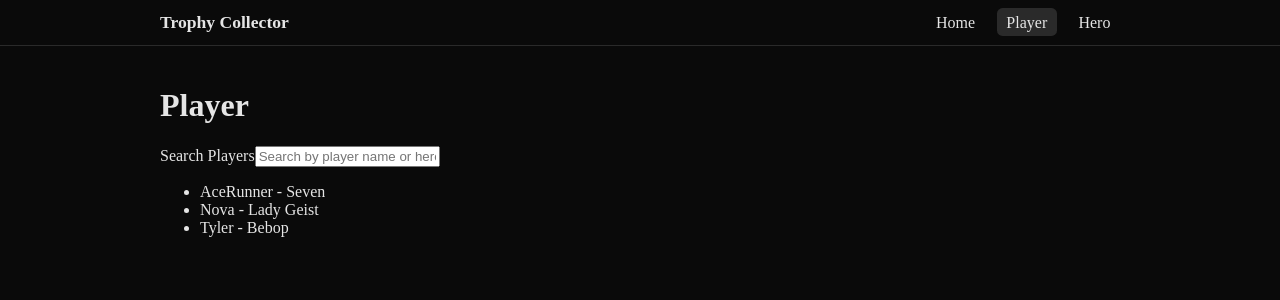
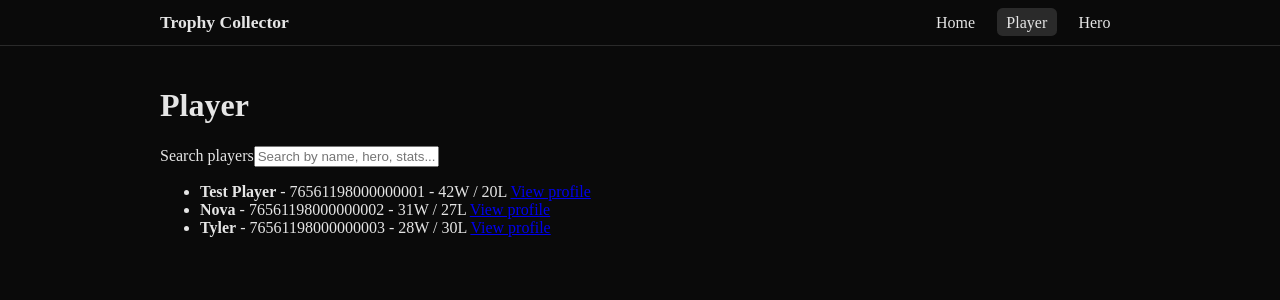
Before and after one commit to JustJoeYo/trophy-collector, a React (Vite) app in the folder frontend/: page /player in a window 1280 px wide. Shown: the top 300 px of the page. Built offline with nearby package versions, Linux system fonts and the light colour scheme.

Commit message:
improved search function and player dataset to include wanted points

```diff
--- a/frontend/src/components/PlayerSearch.tsx
+++ b/frontend/src/components/PlayerSearch.tsx
@@ -1,51 +1,120 @@
 import {useMemo, useState } from 'react'
+import { Link } from 'react-router-dom'
+
+type HeroStat = {
+    name: string
+    wins: number
+    losses: number
+}
+
+type MatchStat = {
+    hero: string
+    outcome: 'Win' | 'Loss'
+    kills: number
+    deaths: number
+    assists: number
+}
+
 
 export type Player = {
     id: string
+    steamID: string
     name: string
-    hero: string
+    wins: number
+    losses: number
+    heroes: HeroStat[]
+    matches: MatchStat[]
 }
 
-//Sample set for testing before calling backend API. Not sure if we want to keep id field as string or use steamID, or something similar.
+const SAMPLE_PLAYERS: Player[] = [
+    {
+        id: '1',
+        steamID: '76561198000000001',
+        name: 'Test Player',
+        wins: 42,
+        losses: 20,
+        heroes: [
+            { name: 'Infernus', wins: 10, losses: 4 },
+            { name: 'McGinnis', wins: 8, losses: 6 },
+        ],
+        matches: [
+            { hero: 'Infernus', outcome: 'Win', kills: 15, deaths: 5, assists: 8 },
+            { hero: 'McGinnis', outcome: 'Loss', kills: 5, deaths: 9, assists: 11 },
+        ],
+    },
+    {
 
-const SAMPLE_PLAYERS: Player[] = [
-    { id: '1', name: 'AceRunner', hero: 'Seven' },
-    { id: '2', name: "Nova", hero: 'Lady Geist' },
-    { id: '3', name: "Tyler", hero: 'Bebop' },
+        id: '2',
+        steamID: '76561198000000002',
+        name: 'Nova',
+        wins: 31,
+        losses: 27,
+        heroes: [{ name: 'Seven', wins: 14, losses: 9 }],
+        matches: [{ hero: 'Seven', outcome: 'Win', kills: 10, deaths: 4, assists: 7 }],
+    },
+    {
+        id: '3',
+        steamID: '76561198000000003',
+        name: 'Tyler',
+        wins: 28,
+        losses: 30,
+        heroes: [{ name: 'Bebop', wins: 11, losses: 12 }],
+        matches: [{ hero: 'Bebop', outcome: 'Loss', kills: 6, deaths: 8, assists: 5 }],
+    },
 ]
+
+function PlayerMatchesQuery(player: Player, query: string) {
+    const normalizedQuery = query.toLowerCase()
+
+    if (!normalizedQuery) {
+        return true
+    }
+
+    const searchableText = [
+        player.id,
+        player.steamID,
+        player.name,
+        String(player.wins),
+        String(player.losses),
+        ...player.heroes.flatMap((hero) => [hero.name, String(hero.wins), String(hero.losses)]),
+        ...player.matches.flatMap((match) => [
+            match.hero,
+            match.outcome,
+            String(match.kills),
+            String(match.deaths),
+            String(match.assists),
+        ]),
+    ]
+        .join(' ')
+        .toLowerCase()
+
+return searchableText.includes(normalizedQuery)
+}
 
 export default function PlayerSearch() {
     const [query, setQuery] = useState('')
 
     const filteredPlayers = useMemo(() => {
-        const normalizedQuery = query.trim().toLowerCase()
-
-        if (!normalizedQuery) {
-            return SAMPLE_PLAYERS
-        }
-
-        return SAMPLE_PLAYERS.filter((player) => {
-            const searchableText = `${player.name} ${player.hero}`.toLowerCase()
-            return searchableText.includes(normalizedQuery)
-        })
-
+        return SAMPLE_PLAYERS.filter((player) => PlayerMatchesQuery(player, query))
     }, [query])
 
     return (
         <section>
-            <label htmlFor="player-search">Search Players</label>
+            <label htmlFor="player-search">Search players</label>
             <input
                 id="player-search"
                 type="text"
                 value={query}
                 onChange={(event) => setQuery(event.target.value)}
-                placeholder="Search by player name or hero"
+                placeholder="Search by name, hero, stats..."
             />
 
             <ul>
                 {filteredPlayers.map((player) => (
                     <li key={player.id}>
-                        {player.name} - {player.hero}
+                        <strong>{player.name}</strong> - {player.steamID} - {player.wins}W / {player.losses}L
+                        {' '}
+                        <Link to={`/player/${player.id}`}>View profile</Link>
                     </li>
                 ))}
             </ul>
```
